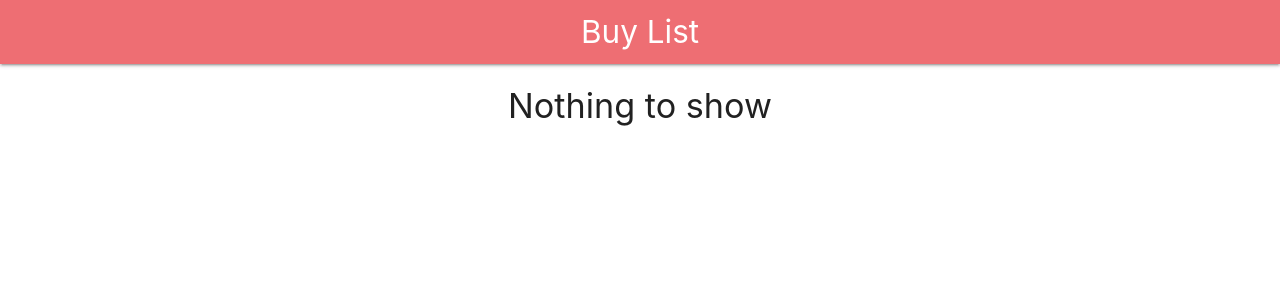
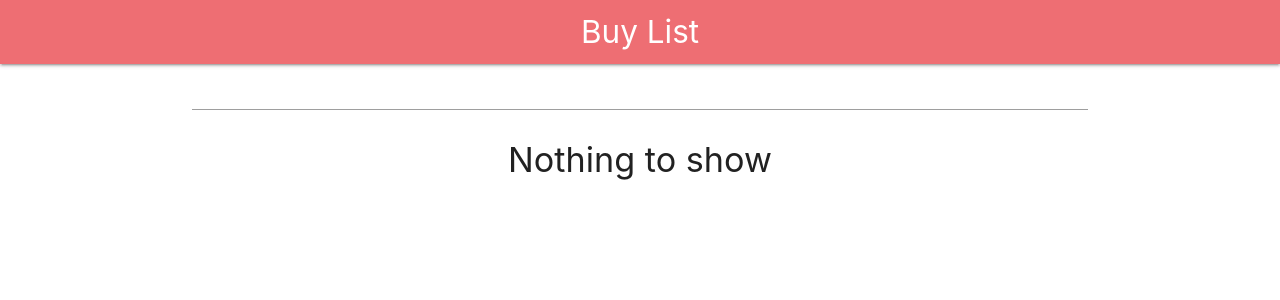
Before and after one commit to viktormushak/to-buy-list, a React (Create React App) app: page / in a window 1280 px wide. Shown: the top 300 px of the page. Built offline with nearby package versions, Linux system fonts and the light colour scheme.

Commit message:
adding items

```diff
--- a/src/pages/main/Main.tsx
+++ b/src/pages/main/Main.tsx
@@ -1,16 +1,42 @@
 import React, {Component} from 'react';
-import BuyList from "./components/BuyList";
+import BuyList from "./list/BuyList";
+import AddItemForm from "./form/AddItemForm";
 
-class Main extends Component {
+class Main extends Component<Readonly<any>, MainStateInterface> {
+
+    constructor(props: Readonly<any>) {
+        super(props);
+        this.state = {
+            buyItems: JSON.parse(localStorage.getItem("buyItems") || "[]") as Array<BuyItem>
+        }
+    }
+
+    addItem = (item: BuyItem) => {
+        this.setState( {
+            buyItems: [item, ...this.state.buyItems]
+        })
+    }
+
     render() {
         return (
             <main>
                 <div className={"container"}>
-                    <BuyList/>
+                    <AddItemForm onAddItem={this.addItem}/>
+                    <BuyList buyItems={this.state.buyItems}/>
                 </div>
             </main>
         );
     }
 }
 
+interface MainStateInterface {
+    buyItems: Array<BuyItem>
+}
+
+export interface BuyItem {
+    id: number
+    name: string
+    isBought: boolean
+}
+
 export default Main;
--- a/src/pages/main/components/BuyList.tsx
+++ /dev/null
@@ -1,33 +0,0 @@
-import React, {Component} from 'react';
-import BuyListItem from "./BuyListItem";
-
-class BuyList extends Component<Readonly<any>, BuyListStateInterface> {
-
-    constructor(props: Readonly<any>) {
-        super(props);
-        this.state = {
-            buyList: new Array<any>()
-        }
-    }
-
-    render() {
-        return (
-            <>
-                {this.state.buyList.length === 0
-                    ? <h4 className="center-align">Nothing to show</h4>
-                    : <ul className="collection">
-                        {this.state.buyList.map(buyItem => {
-                            return <BuyListItem buyItem={buyItem}/>
-                        })}
-                    </ul>
-                }
-            </>
-        );
-    }
-}
-
-interface BuyListStateInterface {
-    buyList: Array<any>
-}
-
-export default BuyList;
--- /dev/null
+++ b/src/pages/main/form/AddItemForm.tsx
@@ -0,0 +1,34 @@
+import React, {ChangeEvent, Component} from 'react';
+import {BuyItem} from "../Main";
+
+class AddItemForm extends Component<AddItemFormPropsInterface> {
+
+    constructor(props: AddItemFormPropsInterface) {
+        super(props);
+    }
+
+    addItem = (event: React.KeyboardEvent<HTMLInputElement>) => {
+        if (event.key === 'Enter')
+        this.props.onAddItem({
+            id: Date.now(),
+            name: "event.target",
+            isBought: false
+        })
+    }
+
+    render() {
+        return (
+            <div>
+                <label>
+                    <input className={"center-align"} type={"text"} onKeyDown={this.addItem}/>
+                </label>
+            </div>
+        );
+    }
+}
+
+interface AddItemFormPropsInterface {
+    onAddItem: (item: BuyItem) => void
+}
+
+export default AddItemForm;
--- /dev/null
+++ b/src/pages/main/list/BuyList.tsx
@@ -0,0 +1,27 @@
+import React, {Component} from 'react';
+import BuyListItem from "./BuyListItem";
+import {BuyItem} from "../Main";
+
+class BuyList extends Component<BuyListPropsInterface> {
+
+    render() {
+        return (
+            <>
+                {this.props.buyItems.length === 0
+                    ? <h4 className={"center-align"}>Nothing to show</h4>
+                    : <ul className={"collection"}>
+                        {this.props.buyItems.map(buyItem => {
+                            return <BuyListItem buyItem={buyItem}/>
+                        })}
+                    </ul>
+                }
+            </>
+        );
+    }
+}
+
+interface BuyListPropsInterface {
+    buyItems: Array<BuyItem>
+}
+
+export default BuyList;
```
Also changed, not shown: src/pages/main/list/BuyListItem.css (renamed from src/pages/main/components/BuyListItem.css), src/pages/main/list/BuyListItem.tsx (renamed from src/pages/main/components/BuyListItem.tsx).
